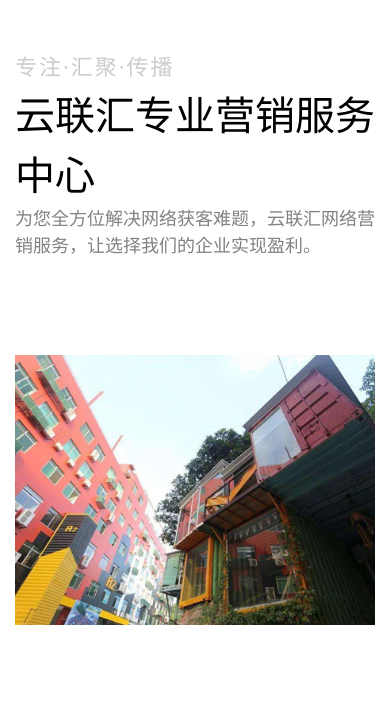
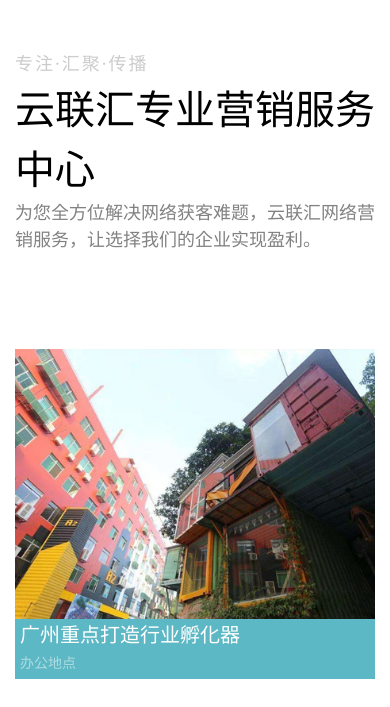
Before and after one commit to dPllx/YLH, a plain HTML site: page index.html in a window 390 px wide. Shown: the part 600-1307 px from the top of the page. Drawn offline with nearby package versions, Linux system fonts and the light colour scheme; files whose address does not match are found by name.

Commit message:
1233
1233

```diff
--- a/css/style.css
+++ b/css/style.css
@@ -835,11 +835,12 @@ h1, h2, h3, h4, h5, h6, figure {
   -o-transition: 0.5s;
   transition: 0.5s;
 }
+/*******************/
 #fh5co-project .fh5co-project > a .fh5co-copy {
   z-index: 12;
   position: absolute;
   right: 20px;
-  left: 20px;
+  left: 0px;
   bottom: 0px;
   opacity: 0;
   visibility: hidden;
@@ -847,6 +848,7 @@ h1, h2, h3, h4, h5, h6, figure {
   -o-transition: 0.3s;
   transition: 0.3s;
 }
+/*******************/
 #fh5co-project .fh5co-project > a .fh5co-copy h3 {
   margin: 0 0 5px 0;
   padding: 0;
@@ -861,6 +863,7 @@ h1, h2, h3, h4, h5, h6, figure {
 #fh5co-project .fh5co-project > a .fh5co-copy p:last-child {
   margin-bottom: 0;
 }
+/*******************/
 @media screen and (max-width: 768px) {
   #fh5co-project .fh5co-project > a .fh5co-copy {
     position: relative;
@@ -868,10 +871,11 @@ h1, h2, h3, h4, h5, h6, figure {
     opacity: 1;
     bottom: 0;
     color: #000;
-    padding: 20px;
-    background: #fff;
-  }
-}
+    padding: 5px;
+    background: #5cb8c5;
+  }
+}
+/*******************/
 #fh5co-project .fh5co-project > a:hover {
   -webkit-box-shadow: 0px 18px 71px -10px rgba(0, 0, 0, 0.75);
   -moz-box-shadow: 0px 18px 71px -10px rgba(0, 0, 0, 0.75);
@@ -1166,7 +1170,7 @@ h1, h2, h3, h4, h5, h6, figure {
   display: block;
 /*  margin-bottom: 10px;*/
   text-transform: uppercase;
-  font-size: 22px;
+  font-size: 18px;
   letter-spacing: 2px;
   color: #cccccc;
 }
```
